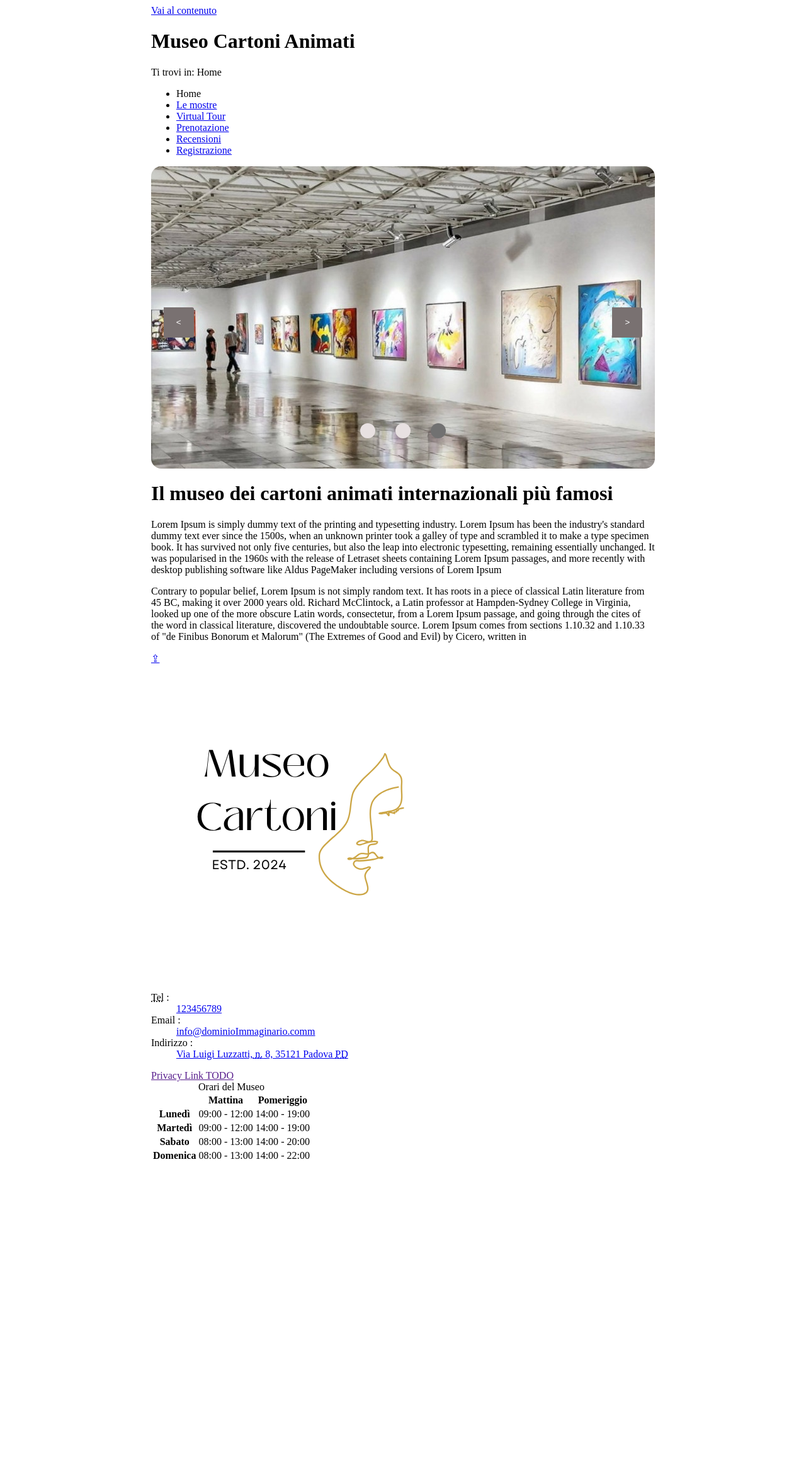
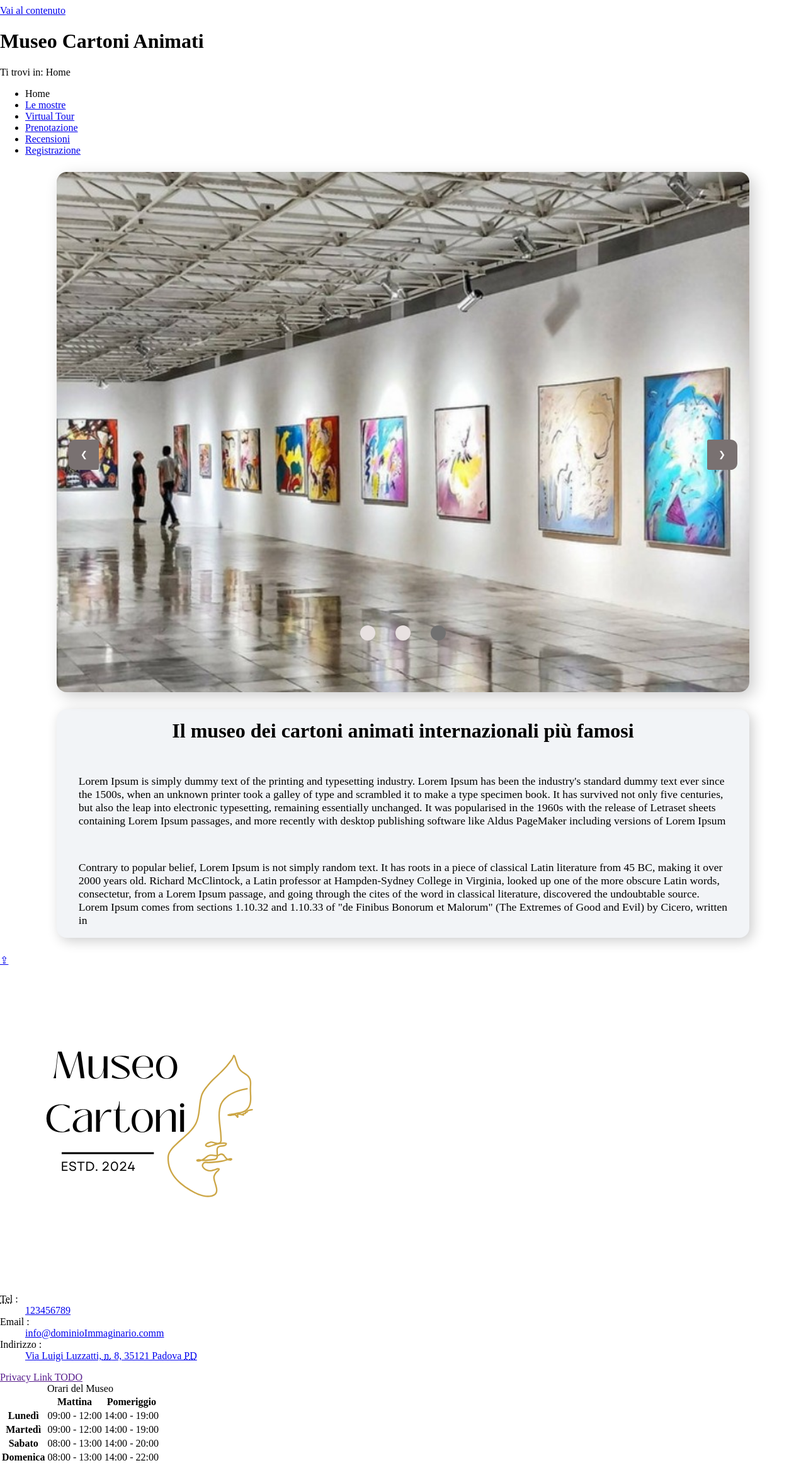
Before and after one commit to EliaBergamin/Progetto-TecWeb, a PHP site: page / in a window 1280 px wide. Shown: the whole page at 63% size. Before the commit the page ends 1840 px from the top, so only its background shows below. Run offline with PHP 8.4, Linux system fonts and the light colour scheme.

Commit message:
Aggiunta ombra al bordo

```diff
--- a/public/css/style.css
+++ b/public/css/style.css
@@ -2,29 +2,34 @@
   position:absolute;
  left:-999em;
 } */
+
 body{
-  margin-left: 15em;
-  margin-right: 15em;
+  margin-left: 0em;
+  margin-right: 0em;
 }
 #carosello{
   position: relative;
+  margin: 2% 7% 2% 7%;
 }
 #primoContenuto{
   list-style-type: none;
   position: relative;
   padding: 0;
+
 }
 
 
 #primoContenuto img{
+  background-size: contain;
   display: none;
   width: 100%;
-  height: 30em;
+  height: 20%;
   position: relative;
   padding: 0;
   margin: 0;
   z-index: 0;
-  border-radius: 1em 1em 1em 1em;
+  border-radius: 1em;
+  box-shadow: 7px 7px 25px rgba(0, 0, 0, 0.2);
 }
 
 .puntiniCarosello li button{
@@ -69,7 +74,7 @@ ol li .active, .puntiniCarosello button:hover {
   width: 3rem;
   margin: .4rem;
   transition: 0.6s ease;
-  border-radius: 0 3px 3px 0;
+
   color: white;
   background-color: rgb(121, 113, 113);
   justify-content: center;
@@ -87,8 +92,29 @@ ol li .active, .puntiniCarosello button:hover {
 }
 #caroselloIndietro{
   left: 1em;
+  border-radius: 0.8em 0.2em 0.2em 0.8em;
 }
 #caroselloAvanti{
   right: 1em;
   left: auto;
+  border-radius: 0.2em 0.8em 0.8em 0.2em;
 }
+.mainSection{
+  margin: 2% 7% 2% 7%;
+  background-color: #f2f4f7;
+  border-radius: 1em ;
+  box-shadow: 5px 5px 20px rgba(0, 0, 0, 0.2);
+}
+
+.mainSection h1{
+  text-align: center;
+  font-size: 2rem;
+  padding: 1rem;
+  margin-bottom: 0;
+
+}
+.mainSection p{
+  margin: 1em;
+  padding: 1em;
+  font-size: 1.1rem ;
+}
--- a/public/index.html
+++ b/public/index.html
@@ -49,8 +49,8 @@
                     <img src="./images/immcarosello3.jpg" alt="Terza Immagine Carosello">
                 </li>
             </ol>
-            <button id="caroselloIndietro" type="button" aria-label="Immagine precedente" onclick="prossimaSlide(-1)">&lt;</button>
-            <button id="caroselloAvanti" type="button" aria-label="Immagine successiva" onclick="prossimaSlide(1)">&gt;</button>
+            <button id="caroselloIndietro" type="button" aria-label="Immagine precedente" onclick="prossimaSlide(-1)">&#10094;</button>
+            <button id="caroselloAvanti" type="button" aria-label="Immagine successiva" onclick="prossimaSlide(1)">&#10095;</button>
             <ol class="puntiniCarosello">
                 <li>
                     <button class="" type="button" aria-label="Scorri all'immagine numero 1" onclick="currentSlide(1)">1</button>
@@ -63,7 +63,7 @@
                 </li>
             </ol>
         </div>
-
+        <section class="mainSection">
             <h1>Il museo dei cartoni animati internazionali più famosi</h1>
             <p>
                 Lorem Ipsum is simply dummy text of the printing and typesetting industry. Lorem Ipsum has been the
@@ -81,6 +81,7 @@
                 source. Lorem Ipsum comes from sections 1.10.32 and 1.10.33 of "de Finibus Bonorum et Malorum" (The Extremes
                 of Good and Evil) by Cicero, written in
             </p>
+        </section>
     </main>
     <a href="#" aria-label="Torna su">⇪</a>
     <footer>
```
Lines whose indentation alone changed are shown as unchanged.
